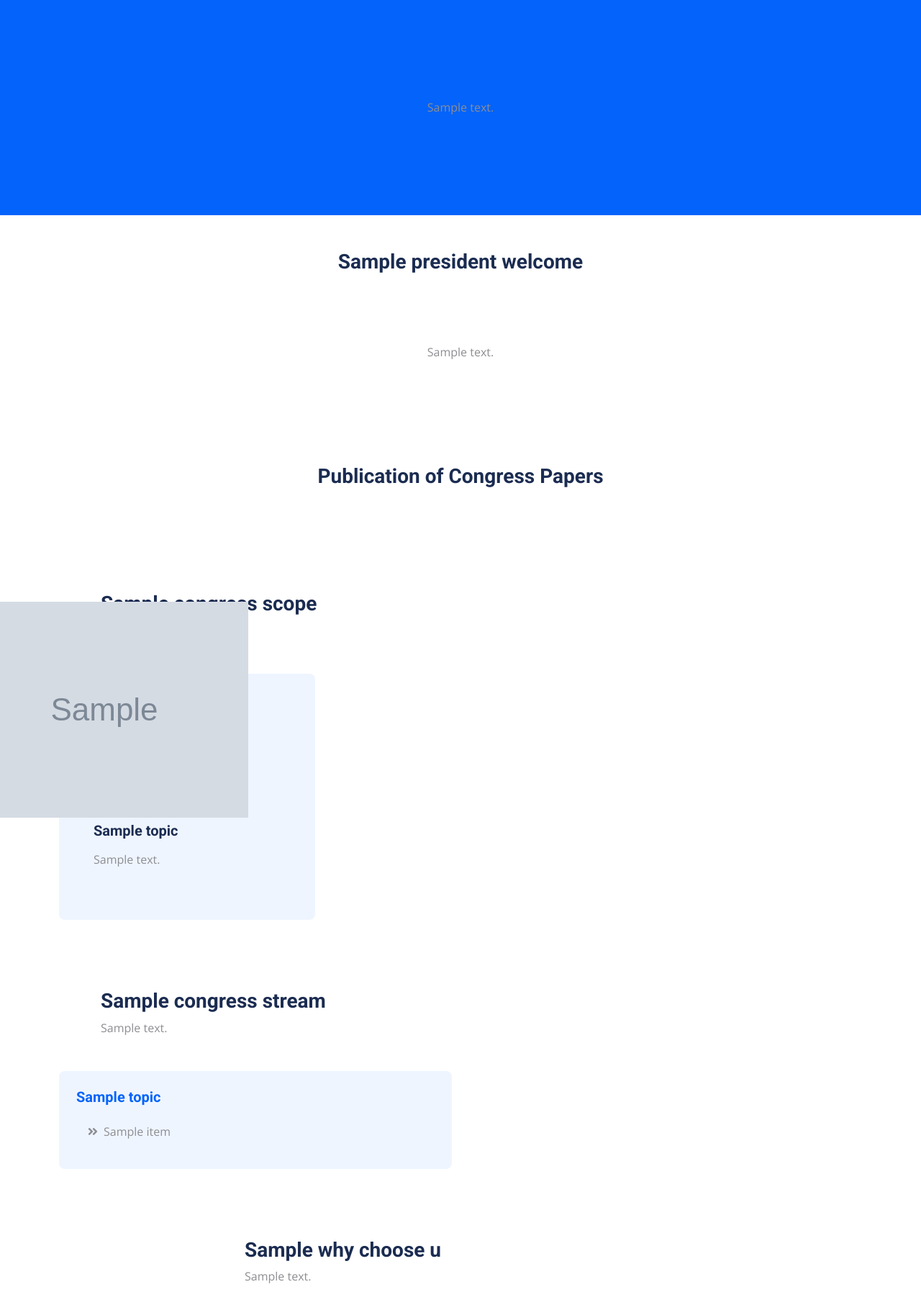
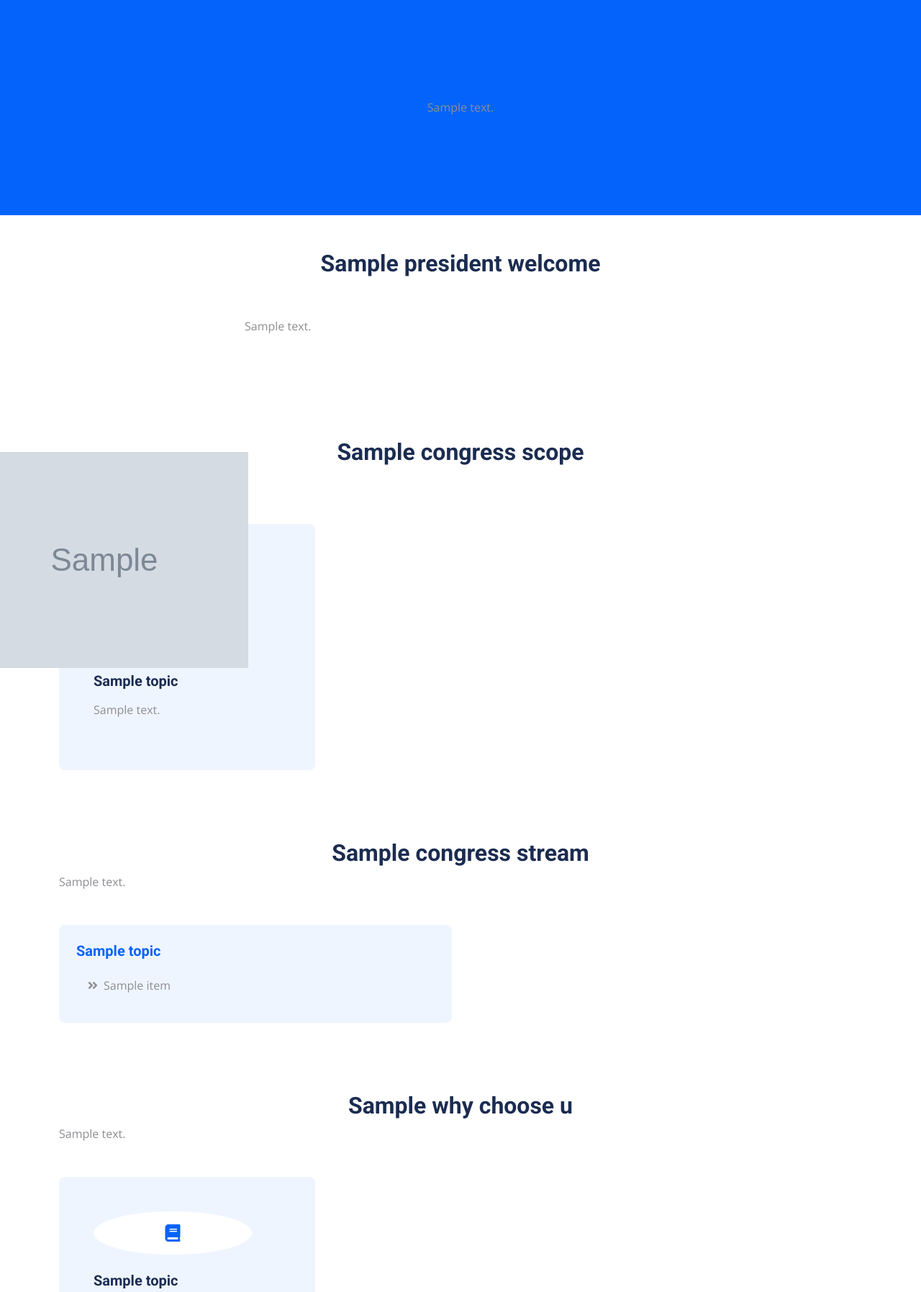
Before and after one commit to godstark82/serficon, a Flask app: template main-website/templates/index.html in a window 1280 px wide. Shown: the part 129-1924 px from the top of the page at 72% size. Run offline with Flask 3, Linux system fonts and the light colour scheme; the template is opened without the code that fills it: most values are stand-ins (such as "Sample title", 1, 10 or a date in 2020); grey boxes marked "Sample" are stand-in pictures; parts of the project's set-up code (start-up, migrations or seed data) failed here and were passed over; some libraries are stand-ins or nearby versions.

Commit message:
President section updated, max-width removed from all sections

```diff
--- a/main-website/templates/index.html
+++ b/main-website/templates/index.html
@@ -28,8 +28,8 @@
 <!-- Header End -->
 
 <!-- President's Welcome Start -->
-<div class="text-center mx-auto mb-5 wow fadeInUp" data-wow-delay="0.1s" style="max-width: 600px;">
-    <h3>{{ home.president_welcome.title }}</h3>
+<div class="text-center mx-auto wow fadeInUp" data-wow-delay="0.1s" style="max-width: 600px;">
+    <h2>{{ home.president_welcome.title }}</h2>
 </div>
 
 {% if home.president_welcome.show_image %}
@@ -38,21 +38,19 @@
         <div class="row g-5">
             <div class="col-lg-6 wow fadeIn" data-wow-delay="0.1s">
                 <div class="d-flex flex-column">
-                    <img class="img-fluid rounded w-75 align-self-end" src="{{ home.president_welcome.image }}" alt="">
+                    <img class="img-fluid rounded w-100 align-self-end" src="{{ home.president_welcome.image }}" alt="">
                 </div>
             </div>
             <div class="col-lg-6 wow fadeIn" data-wow-delay="0.5s">
-                <p style="text-align: justify;">
                     {{ home.president_welcome.html_content | safe }}
-                </p>
             </div>
         </div>
     </div>
 </div>
 {% else %}
 <div class="container-xxl py-5">
-    <div class="text-center mx-auto mb-5 wow fadeInUp" data-wow-delay="0.1s" style="max-width: 600px;">
-        <p style="text-align: center;">{{ home.president_welcome.html_content | safe }}</p>
+    <div class="mx-auto mb-5 wow fadeInUp" data-wow-delay="0.1s" style="max-width: 600px;">
+        {{ home.president_welcome.html_content | safe }}
     </div>
 </div>
 {% endif %}
@@ -60,21 +58,21 @@
 
 
 <!-- Publication of Congress Papers Start -->
-<div class="container-xxl py-5">
+<!-- <div class="container-xxl py-5">
     <div class="container"></div>
     <div class="text-center mx-auto mb-5 wow fadeInUp" data-wow-delay="0.1s" style="max-width: 600px;">
         <h3>Publication of Congress Papers</h3>
     </div>
 </div>
-</div>
+</div> -->
 <!-- Publication of Congress Papers End -->
 
 <!-- Congress Scope Start -->
 <div class="container-xxl py-5">
     <div class="container">
-        <div class="mx-auto mb-5 wow fadeInUp" data-wow-delay="0.1s" style="max-width: 1000px;">
-            <h3>{{ home.congress_scope.title }}</h3>
-            <p>{{ home.congress_scope.description | safe }}</p>
+        <div class="mx-auto mb-5 wow fadeInUp" data-wow-delay="0.1s">
+            <h2 class="text-center">{{ home.congress_scope.title }}</h2>
+            {{ home.congress_scope.description | safe }}
         </div>
 
         <div class="row g-4">
@@ -99,9 +97,9 @@
 <!-- Congress Stream Start -->
 <div class="container-xxl py-5">
     <div class="container">
-        <div class="mx-auto mb-5 wow fadeInUp" data-wow-delay="0.1s" style="max-width: 1000px;">
-            <h3>{{ home.congress_stream.title }}</h3>
-            <p>{{ home.congress_stream.description | safe }}</p>
+        <div class="mx-auto mb-5 wow fadeInUp" data-wow-delay="0.1s">
+            <h2 class="text-center">{{ home.congress_stream.title }}</h2>
+            {{ home.congress_stream.description | safe }}
         </div>
         <div class="row g-4">
             {% for topic in home.congress_stream.cards %}
@@ -134,9 +132,9 @@
 <!-- Why Choose Us Start -->
 <div class="container-xxl py-5">
     <div class="container">
-        <div class="mx-auto mb-5 wow fadeInUp align-items-left" data-wow-delay="0.1s" style="max-width: 600px;">
-            <h3>{{ home.why_choose_us.title | safe }}</h3>
-            <p>{{ home.why_choose_us.description | safe }}</p>
+        <div class="mx-auto mb-5 wow fadeInUp align-items-left" data-wow-delay="0.1s">
+            <h2 class="text-center">{{ home.why_choose_us.title | safe }}</h2>
+            {{ home.why_choose_us.description | safe }}
         </div>
         <div class="row g-4">
             {% for card in home.why_choose_us.cards %}
```
Also changed, not shown: 2 other files.
